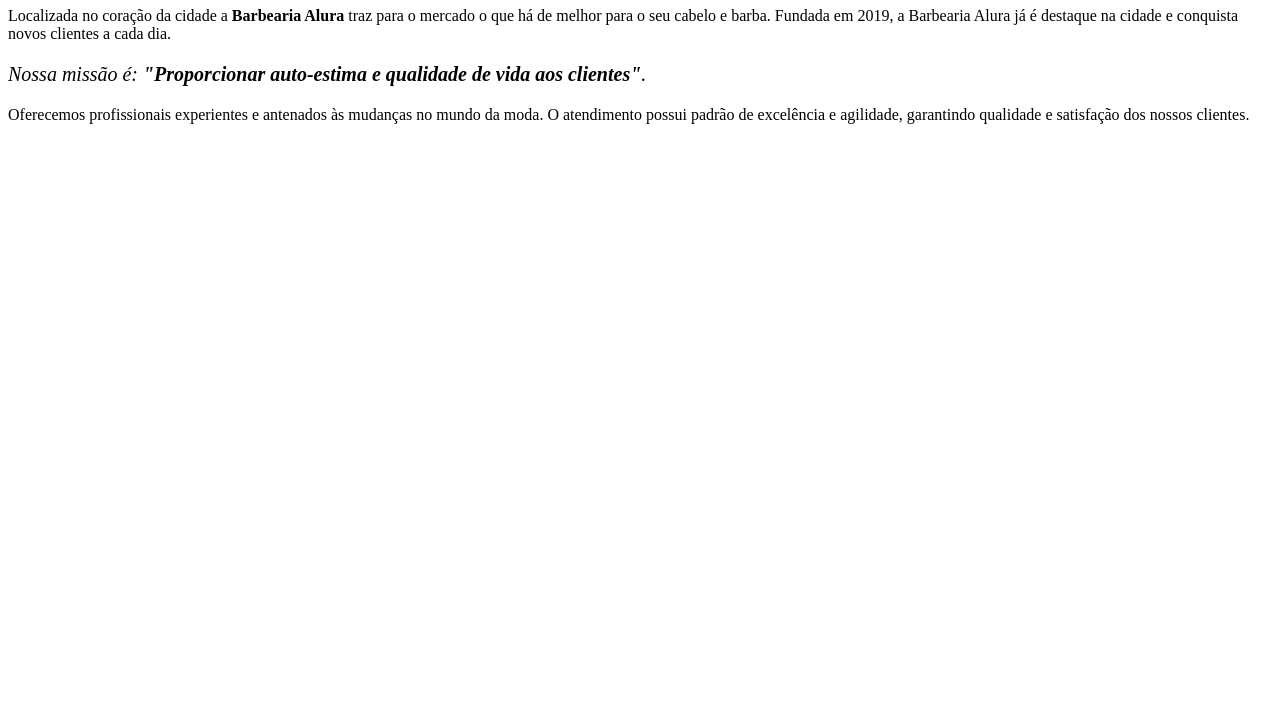
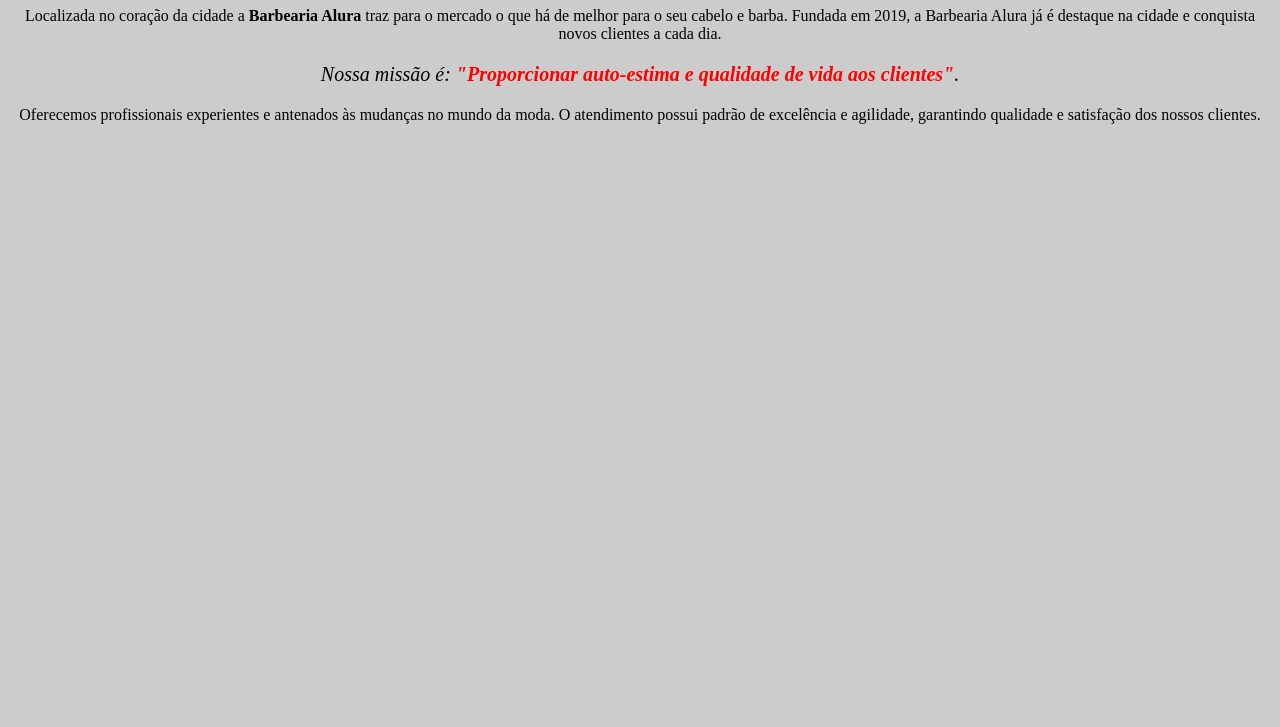
Before and after one commit to apspolo/alurasite, a plain HTML site: page index.html in a window 1280 px wide. Shown: the part 73-800 px from the top of the page. Drawn offline with Linux system fonts and the light colour scheme.

Commit message:
Add files via upload

```diff
--- a/style.css
+++ b/style.css
@@ -1,20 +1,11 @@
-<!DOCTYPE html>
-<html lang="pt-br">
-    <head>
-        <meta charset="UTF-8">
-        <title>Barbearia Alura</title>
-        <link rel="stylesheet" href="style.css">
-    </head>
+body {
+    background: #CCCCCC
+}
 
-    <body>
-        <h1 style="text-align: center">Sobre a Barbearia Alura</h1>
+p {
+    text-align: center;
+}
 
-        <p>Localizada no coração da cidade a <strong>Barbearia Alura</strong> traz para o mercado o que há de melhor para o seu cabelo e barba.
-        Fundada em 2019, a Barbearia Alura já é destaque na cidade e conquista novos clientes a cada dia.</p>
-
-        <p style="font-size: 20px"><em>Nossa missão é: <strong>"Proporcionar auto-estima e qualidade de vida aos clientes"</strong>.</em></p>
-
-        <p>Oferecemos profissionais experientes e antenados às mudanças no mundo da moda.
-        O atendimento possui padrão de excelência e agilidade, garantindo qualidade e satisfação dos nossos clientes.</p>
-    </body>
-</html>
+em strong {
+    color: #FF0000;
+}
```
